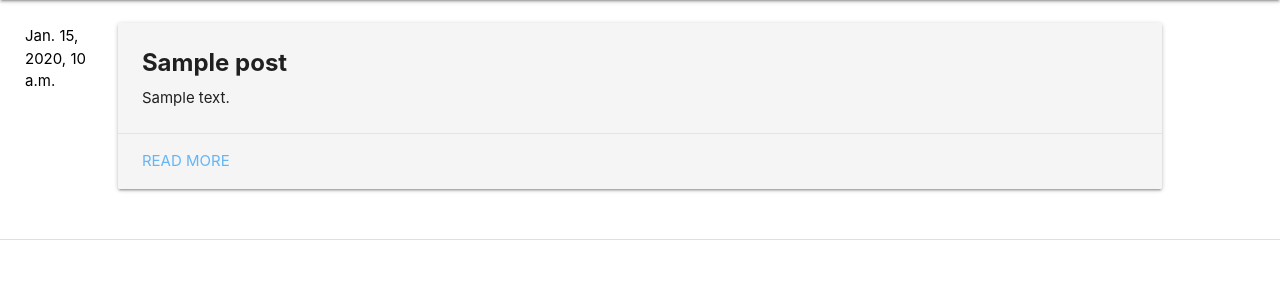
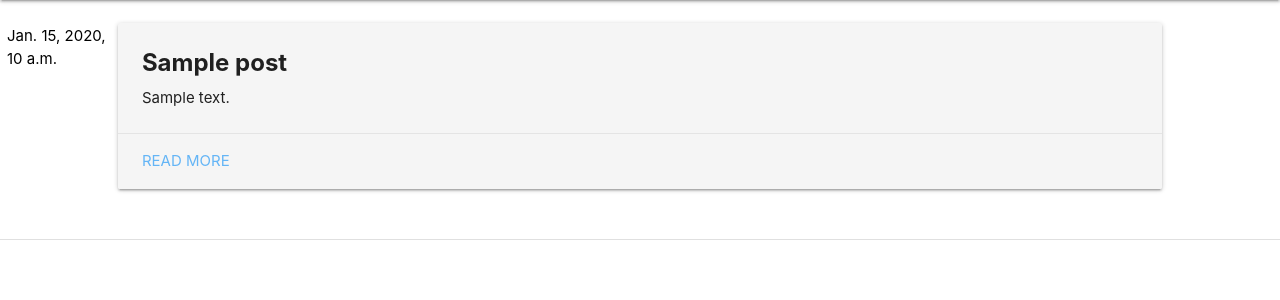
Before and after one commit to moohere/portfolio_website, a Django app: template blog/templates/blog/blog.html in a window 1280 px wide. Shown: the part 64-364 px from the top of the page. Run offline with Django 3.2, Linux system fonts and the light colour scheme; the template is opened without the code that fills it: most values are stand-ins (such as "Sample title", 1, 10 or a date in 2020); data that the repository does not hold is empty; some libraries are stand-ins or nearby versions.

Commit message:
changed date alignment

```diff
--- a/blog/static/blog.css
+++ b/blog/static/blog.css
@@ -1,4 +1,4 @@
 #date{
-    padding: 10px 0 0 25px;
+    padding: 10px 0 0 7px;
     color: black;
 }
```
Also changed, not shown: projects/migrations/0002_auto_20180827_1930.py (added).
